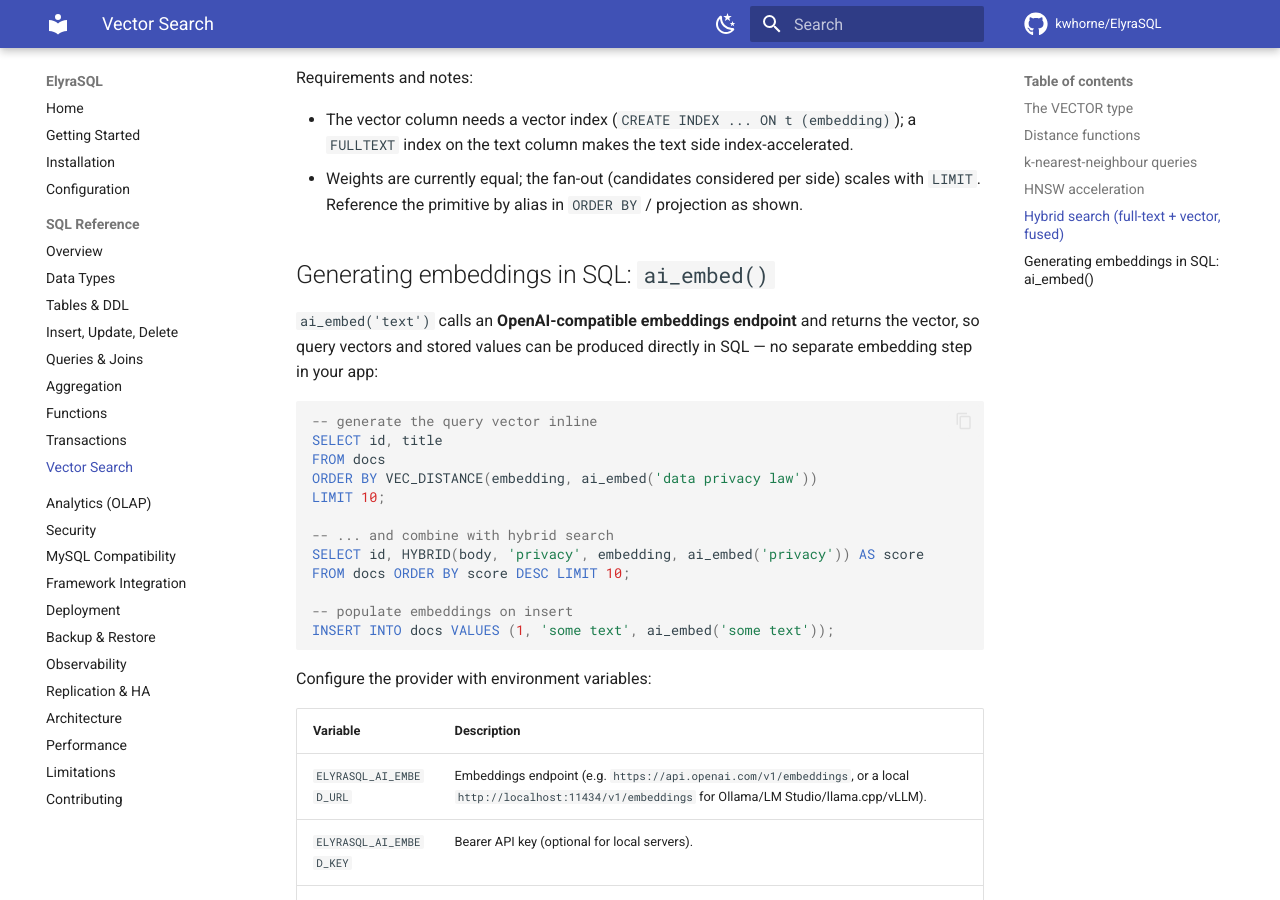
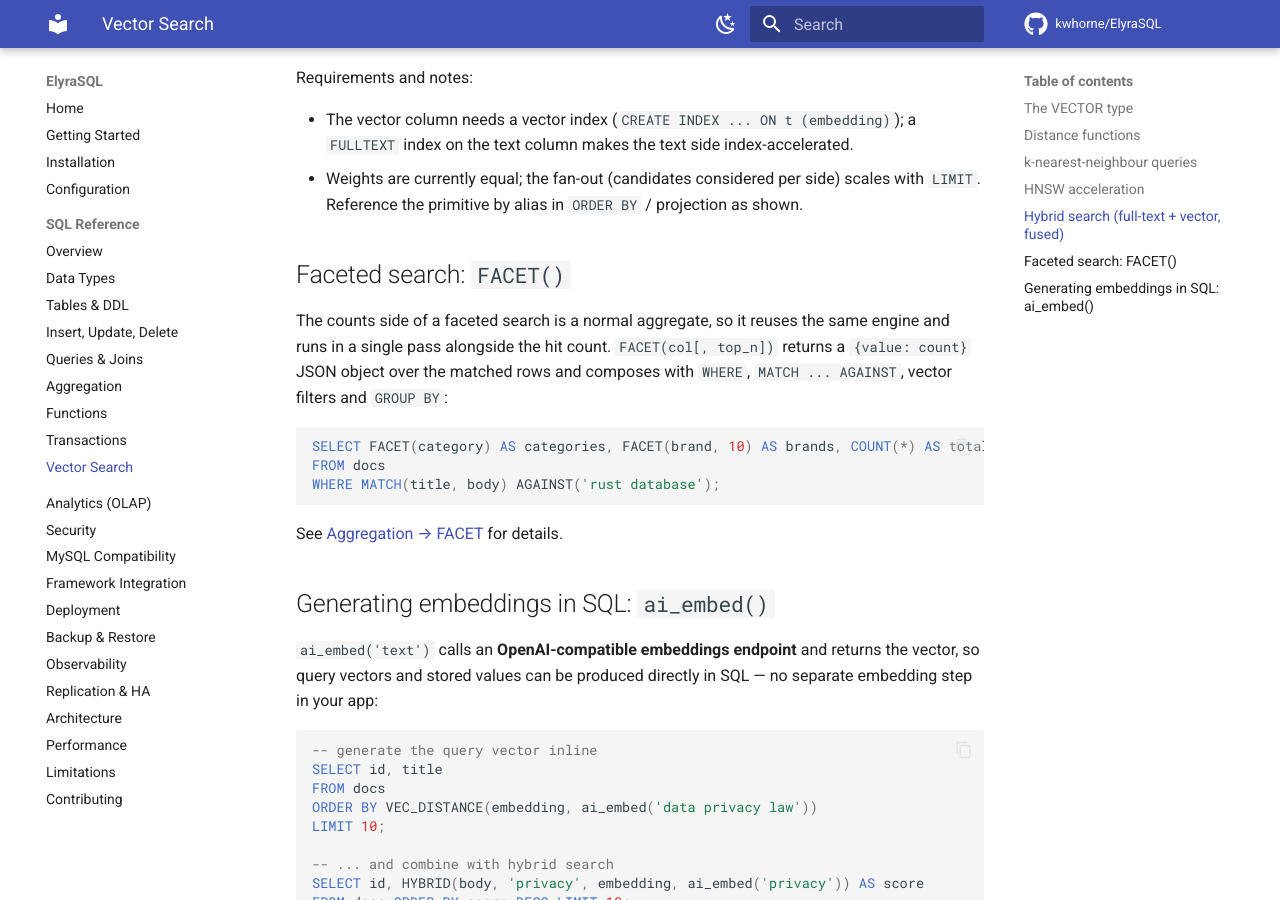
Before and after one commit to kwhorne/ElyraSQL, an MkDocs documentation site: the page built from docs/sql/vector-search.md, in a window 1280 px wide and 900 px high, scrolled down 2176 px. Built offline with MkDocs 1.6.1 and Material for MkDocs 9.7.7, drawn with Linux system fonts in a browser that asks for light colours; comment, search, counter and statistics services are not loaded.

Commit message:
release: 1.4.0 — faceted search
Bump to 1.4.0 (SERVER_VERSION 8.0.0-ElyraSQL-1.4.0). Promotes the [Unreleased]
FACET() faceted-search aggregate to [1.4.0], completing the search chapter
(full-text + vector + hybrid + faceted). README feature summary and
docs/sql/vector-search.md updated to mention faceted search (docs/sql/
aggregation.md already documents FACET). No on-disk format change.

````diff
--- a/Cargo.toml
+++ b/Cargo.toml
@@ -15,7 +15,7 @@
 exclude = ["fuzz"]
 
 [workspace.package]
-version = "1.3.0"
+version = "1.4.0"
 edition = "2021"
 rust-version = "1.82"
 license = "MIT"
--- a/docs/sql/vector-search.md
+++ b/docs/sql/vector-search.md
@@ -99,6 +99,21 @@
   scales with `LIMIT`. Reference the primitive by alias in `ORDER BY` /
   projection as shown.
 
+## Faceted search: `FACET()`
+
+The counts side of a faceted search is a normal aggregate, so it reuses the same
+engine and runs in a single pass alongside the hit count. `FACET(col[, top_n])`
+returns a `{value: count}` JSON object over the matched rows and composes with
+`WHERE`, `MATCH ... AGAINST`, vector filters and `GROUP BY`:
+
+```sql
+SELECT FACET(category) AS categories, FACET(brand, 10) AS brands, COUNT(*) AS total
+FROM docs
+WHERE MATCH(title, body) AGAINST('rust database');
+```
+
+See [Aggregation → FACET](aggregation.md#facet-faceted-search-counts) for details.
+
 ## Generating embeddings in SQL: `ai_embed()`
 
 `ai_embed('text')` calls an **OpenAI-compatible embeddings endpoint** and
````
Also changed, not shown: CHANGELOG.md (+5 -1 lines), README.md (+6 -6 lines), docs/deployment.md (+2 -2 lines), docs/installation.md (+3 -3 lines), docs/mysql-compatibility.md (+1 -1 lines), 2 other files.
